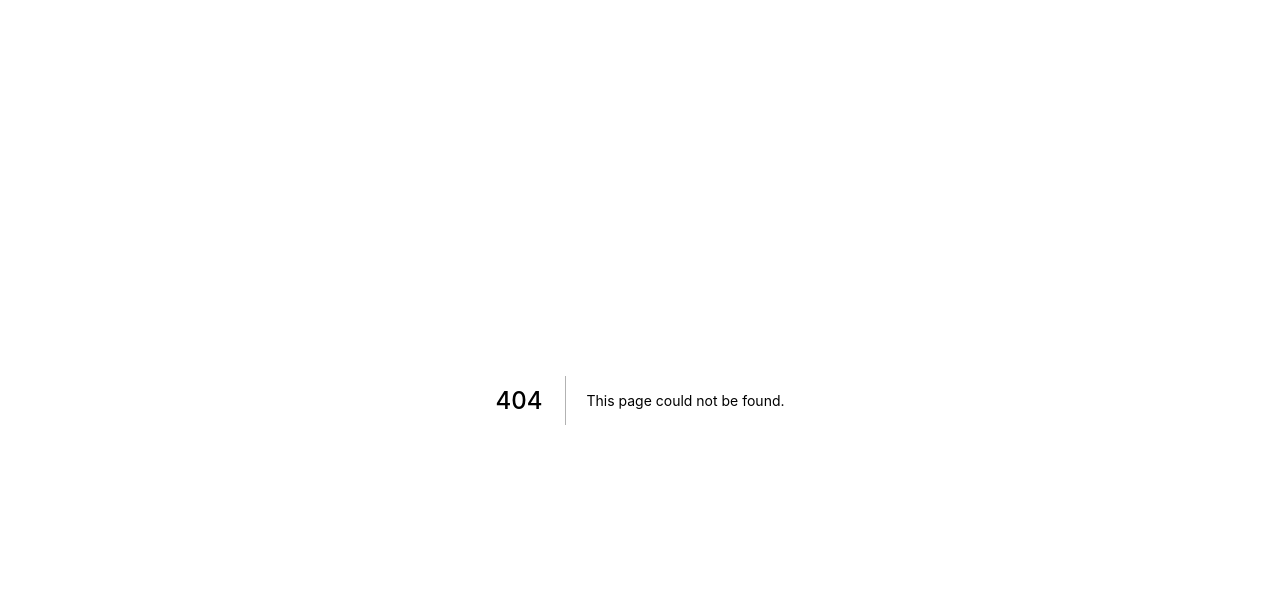
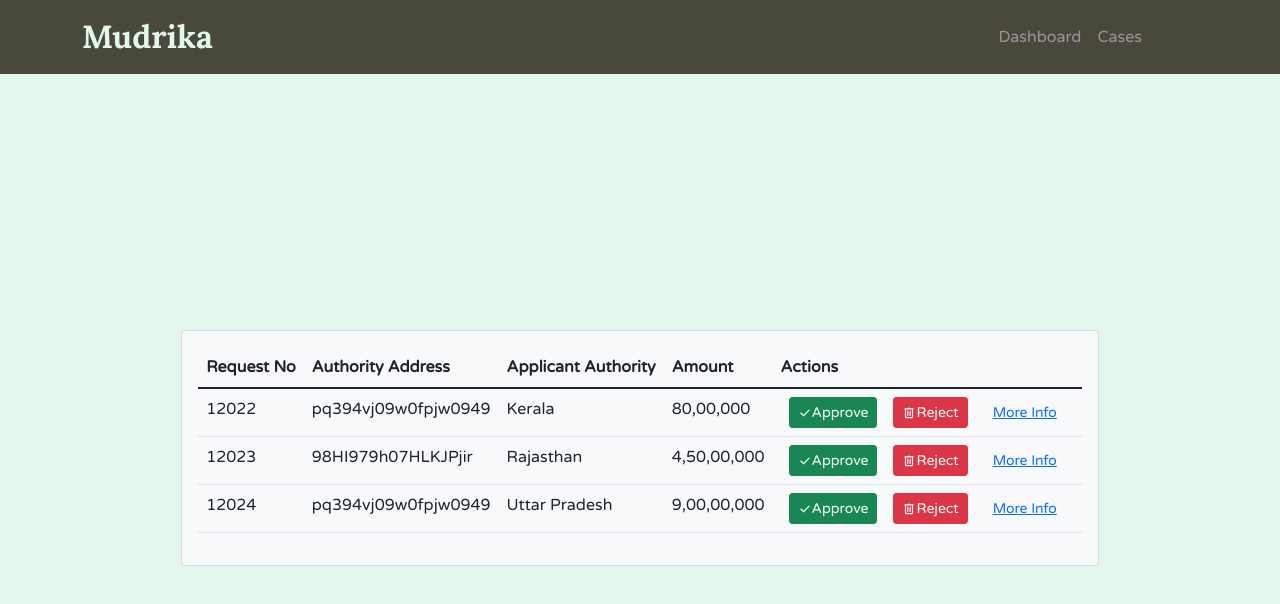
Before and after one commit to Project-Mudrika/Mudrika-Frontend, a Next.js app: page /manageFunds in a window 1280 px wide. Before the commit this address had no page. Shown: the top 604 px of the page. Built offline with nearby package versions, Linux system fonts and the light colour scheme; some icons are missing; a web font is replaced by a local one; what @3rdweb/hooks would draw is missing.

Commit message:
Added: Manage Funds page and Dynamic Request Detail page

```diff
--- /dev/null
+++ b/src/pages/manageFunds.js
@@ -0,0 +1,109 @@
+import React from "react";
+import Navbar from "./components/NavBar";
+import { Card, Button } from "react-bootstrap";
+import { Icon } from "@iconify/react";
+
+import bodyStyles from "../styles/Home.module.scss";
+import styles from "../styles/manageFunds.module.scss";
+
+function manageFunds() {
+  const req_table_data = [
+    {
+      req_id: 12022,
+      req_address: "pq394vj09w0fpjw0949",
+      req_authority: "Kerala",
+      req_amount: 8000000,
+      req_desc: "Lorem Ipsum Dolor Sit Amet",
+    },
+    {
+      req_id: 12023,
+      req_address: "98HI979h07HLKJPjir",
+      req_authority: "Rajasthan",
+      req_amount: 45000000,
+      req_desc: "Lorem Ipsum Dolor Sit Amet",
+    },
+    {
+      req_id: 12024,
+      req_address: "pq394vj09w0fpjw0949",
+      req_authority: "Uttar Pradesh",
+      req_amount: 90000000,
+      req_desc: "Lorem Ipsum Dolor Sit Amet",
+    },
+  ];
+
+  return (
+    <div className={bodyStyles.home}>
+      <Navbar />
+      <div className={styles.fund_req_container}>
+        <Card bg="light">
+          <Card.Body>
+            <table className="table">
+              <thead>
+                <tr>
+                  <th scope="col">Request No</th>
+                  <th scope="col">Authority Address</th>
+                  <th scope="col">Applicant Authority</th>
+                  <th scope="col">Amount</th>
+                  <th scope="col">Actions</th>
+                </tr>
+              </thead>
+              <tbody>
+                {req_table_data.map((tab_data, i) => {
+                  return (
+                    <tr key={i}>
+                      <td scope="col">{tab_data.req_id}</td>
+                      <td scope="col">{tab_data.req_address}</td>
+                      <td scope="col">{tab_data.req_authority}</td>
+                      <td scope="col">
+                        {tab_data.req_amount.toLocaleString("hi")}
+                      </td>
+                      <td scope="col" className="d-flex">
+                        <Button
+                          size="sm"
+                          style={{
+                            fontFamily: "Varela Round, sans-serif",
+                            margin: "0 0.5rem",
+                          }}
+                          variant="success"
+                        >
+                          <Icon icon="material-symbols:done" color="white" />
+                          Approve
+                        </Button>
+                        <Button
+                          size="sm"
+                          style={{
+                            fontFamily: "Varela Round, sans-serif",
+                            margin: "0 0.5rem",
+                          }}
+                          variant="danger"
+                        >
+                          <Icon
+                            icon="material-symbols:delete-outline-rounded"
+                            color="white"
+                          />
+                          Reject
+                        </Button>
+                        <Button
+                          size="sm"
+                          style={{
+                            fontFamily: "Varela Round, sans-serif",
+                            margin: "0 0.5rem",
+                          }}
+                          variant="link"
+                        >
+                          More Info
+                        </Button>
+                      </td>
+                    </tr>
+                  );
+                })}
+              </tbody>
+            </table>
+          </Card.Body>
+        </Card>
+      </div>
+    </div>
+  );
+}
+
+export default manageFunds;
--- /dev/null
+++ b/src/styles/manageFunds.module.scss
@@ -0,0 +1,5 @@
+@import "./color_scheme.module";
+
+.manageFunds {
+  display: flex;
+}
```
Also changed, not shown: src/pages/components/Dashboard.js (+12 -15 lines), src/pages/components/LoginCard.js (+6 -2 lines), src/pages/manageFunds/[reqId].js (added, +13 -0 lines), src/pages/manageFunds/newFundRequest.js (added, +40 -0 lines), .eslintrc.json (added).
